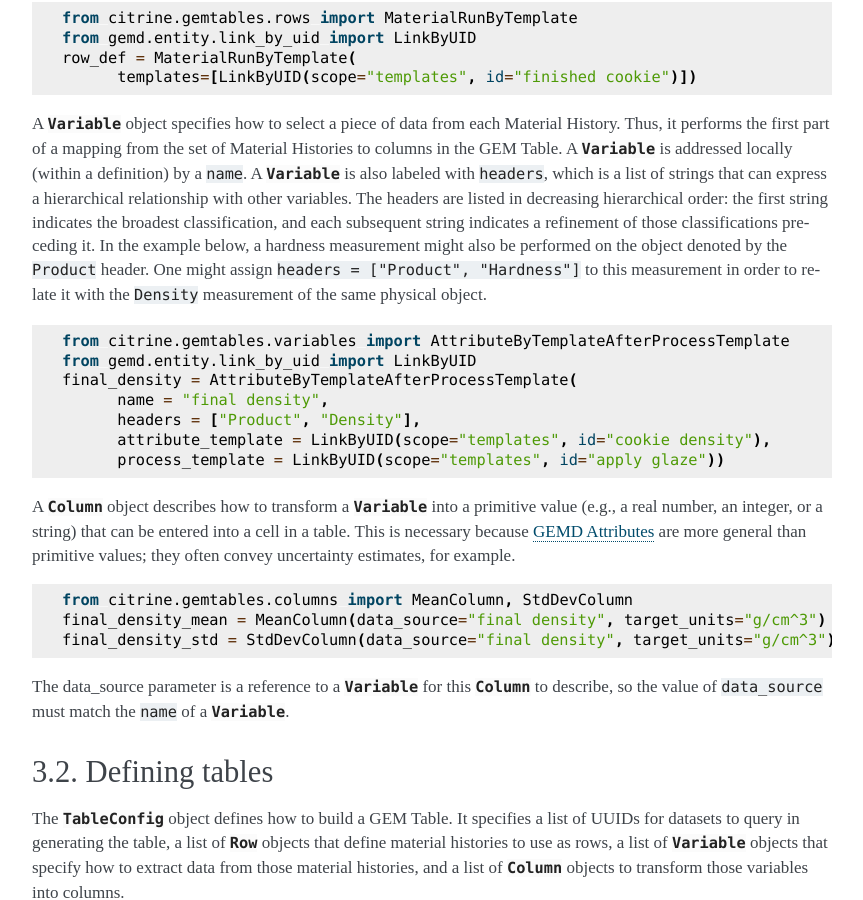
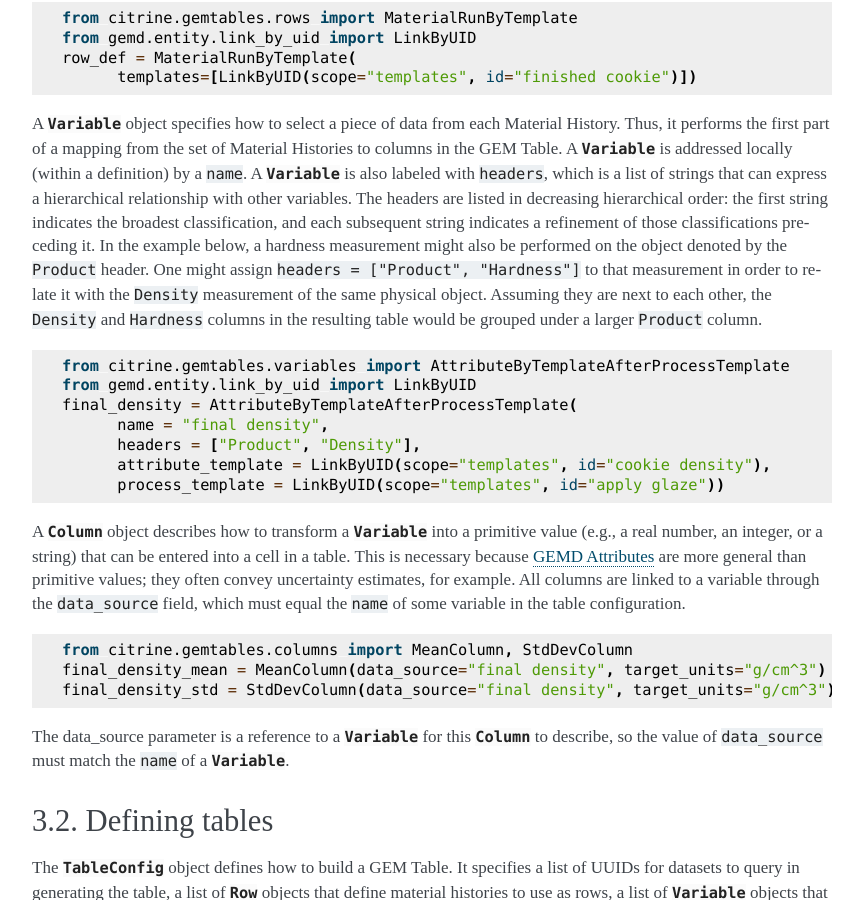
Before and after one commit to CitrineInformatics/citrine-python, a Sphinx documentation site: the page built from docs/source/data_extraction.rst, in a window 1280 px wide and 900 px high, scrolled down 454 px. Shown: the whole window, without its empty margins (348-1211 px from the left). Built offline with Sphinx 7.4.7, drawn with Linux system fonts in a browser that asks for light colours; some of the changed text lies outside the part shown.

Commit message:
clarify headers and data_source for table configs

```diff
--- a/docs/source/data_extraction.rst
+++ b/docs/source/data_extraction.rst
@@ -28,7 +28,8 @@ A :class:`~citrine.gemtables.variables.Variable` is addressed locally (within a
 A :class:`~citrine.gemtables.variables.Variable` is also labeled with ``headers``, which is a list of strings that can express a hierarchical relationship with other variables.
 The headers are listed in decreasing hierarchical order: the first string indicates the broadest classification, and each subsequent string indicates a refinement of those classifications preceding it.
 In the example below, a hardness measurement might also be performed on the object denoted by the ``Product`` header.
-One might assign ``headers = ["Product", "Hardness"]`` to this measurement in order to relate it with the ``Density`` measurement of the same physical object.
+One might assign ``headers = ["Product", "Hardness"]`` to that measurement in order to relate it with the ``Density`` measurement of the same physical object.
+Assuming they are next to each other, the ``Density`` and ``Hardness`` columns in the resulting table would be grouped under a larger ``Product`` column.
 
 .. code-block:: python
 
@@ -42,6 +43,7 @@ One might assign ``headers = ["Product", "Hardness"]`` to this measurement in or
 
 A :class:`~citrine.gemtables.columns.Column` object describes how to transform a :class:`~citrine.gemtables.variables.Variable` into a primitive value (e.g., a real number, an integer, or a string) that can be entered into a cell in a table.
 This is necessary because `GEMD Attributes`__ are more general than primitive values; they often convey uncertainty estimates, for example.
+All columns are linked to a variable through the ``data_source`` field, which must equal the ``name`` of some variable in the table configuration.
 
 __ https://citrineinformatics.github.io/gemd-docs/specification/attributes/
 
```
Also changed, not shown: other parts of docs/source/data_extraction.rst (+1 -1 lines), 2 other files.
